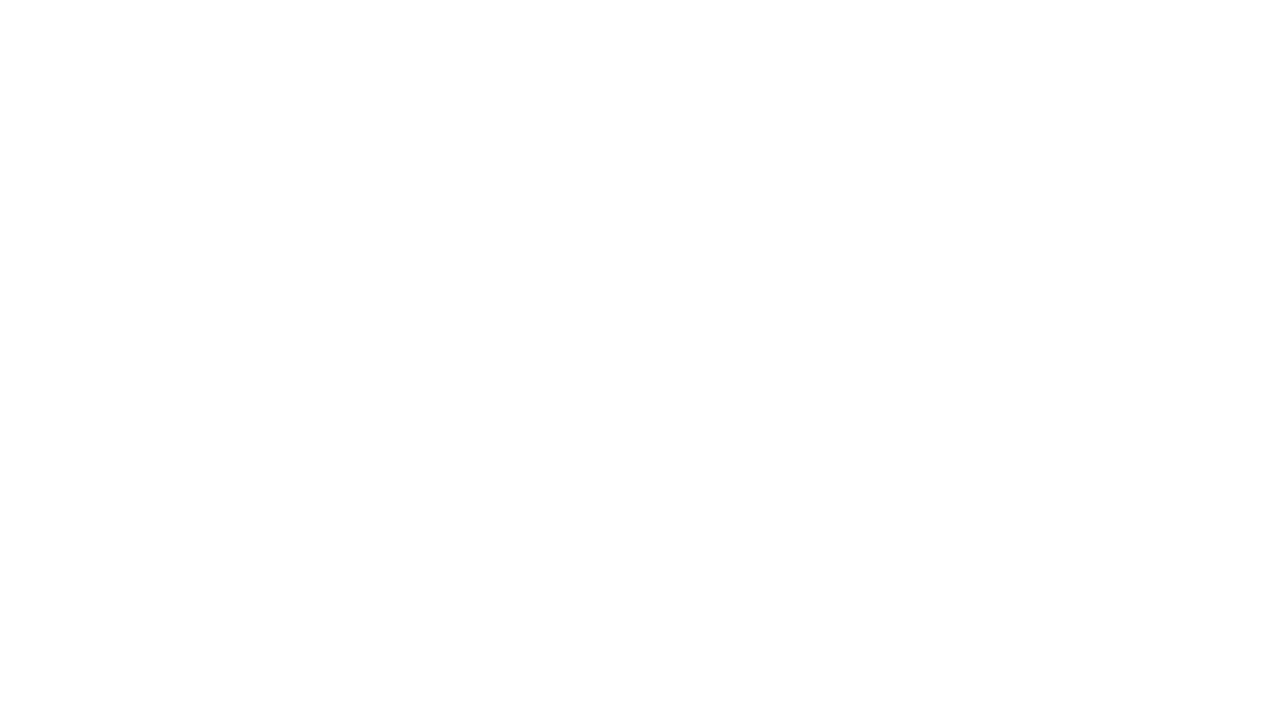
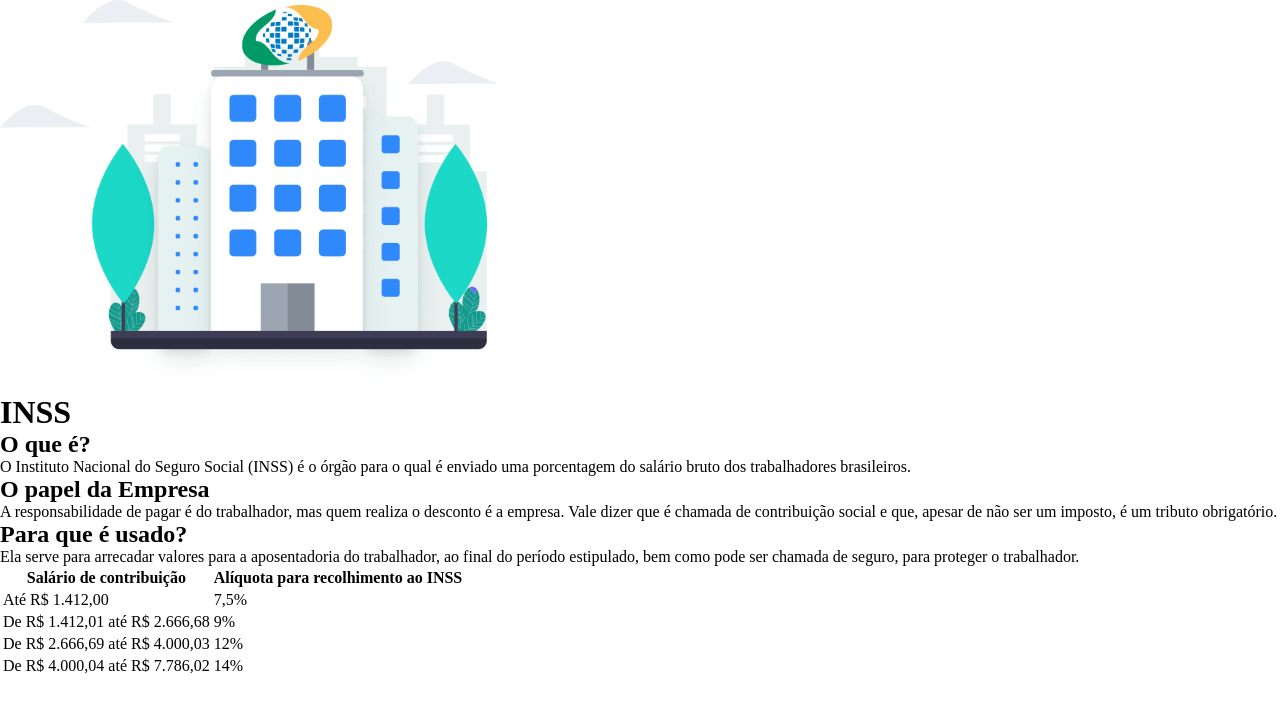
Before and after one commit to brunacairesdasilva/calculoinss, a plain HTML site: page index.html in a window 1280 px wide. Drawn offline with Linux system fonts and the light colour scheme.

Commit message:
Add files via upload
26-09-24

```diff
--- a/index.html
+++ b/index.html
@@ -1,11 +1,67 @@
 <!DOCTYPE html>
-<html lang="en">
+<html lang="pt-br">
 <head>
     <meta charset="UTF-8">
     <meta name="viewport" content="width=device-width, initial-scale=1.0">
-    <title>Document</title>
+    <title>Calculadora INSS</title>
+    <link rel="stylesheet" href="style.css">
 </head>
 <body>
+    <header>
+        <img src="imagens/inss.png" alt="Logo">
+        <h1>INSS</h1>
+    </header>
+    <main>
+        <section class="elementomae">
+            <div class="box">
+                <h1>O que é?</h1>
+                <p>O Instituto Nacional do Seguro Social (INSS) é o órgão para o qual é enviado uma porcentagem do salário bruto dos trabalhadores brasileiros.</p>
+            </div>
+            <div class="box">
+                <h1>O papel da Empresa</h1>
+                <p>A responsabilidade de pagar é do trabalhador, mas quem realiza o desconto é a empresa. Vale dizer que é chamada de contribuição social e que, apesar de não ser um imposto, é um tributo obrigatório.</p>
+            </div>
+            <div class="box">
+            <h1>Para que é usado?</h1>
+            <p>Ela serve para arrecadar valores para a aposentadoria do trabalhador, ao final do período estipulado, bem como pode ser chamada de seguro, para proteger o trabalhador.</p>
+            </div>
+        </section>
+        <section>
+            <div class="tabela">
+                <table id="tabela">
+                    <thead>
+                        <tr>
+                            <th>Salário de contribuição</th>
+                            <th>Alíquota para recolhimento ao INSS</th>
+                        </tr>
+                    </thead>
+                    <tbody>
+                        <tr>
+                            <td>Até R$ 1.412,00</td>
+                            <td>7,5%</td>
+                        </tr>
+                        <tr>
+                            <td>De R$ 1.412,01 até R$ 2.666,68</td>
+                            <td>9%</td>
+                        </tr>
+                        <tr>
+                            <td>De R$ 2.666,69 até R$ 4.000,03</td>
+                            <td>12%</td>
+                        </tr>
+                        <tr>
+                            <td>De R$ 4.000,04 até R$ 7.786,02</td>
+                            <td>14%</td>
 
+
+                        </tr>
+                    </tbody>
+                </table>
+            </div>
+        </section>
+
+
+
+
+    </main>
 </body>
 </html>
--- /dev/null
+++ b/style.css
@@ -0,0 +1,6 @@
+*{
+    margin: 0%;
+}
+img{
+   width: 500px;
+}
```
Also changed, not shown: calcula.html (added, +19 -0 lines), imagens/inss.png (added).
